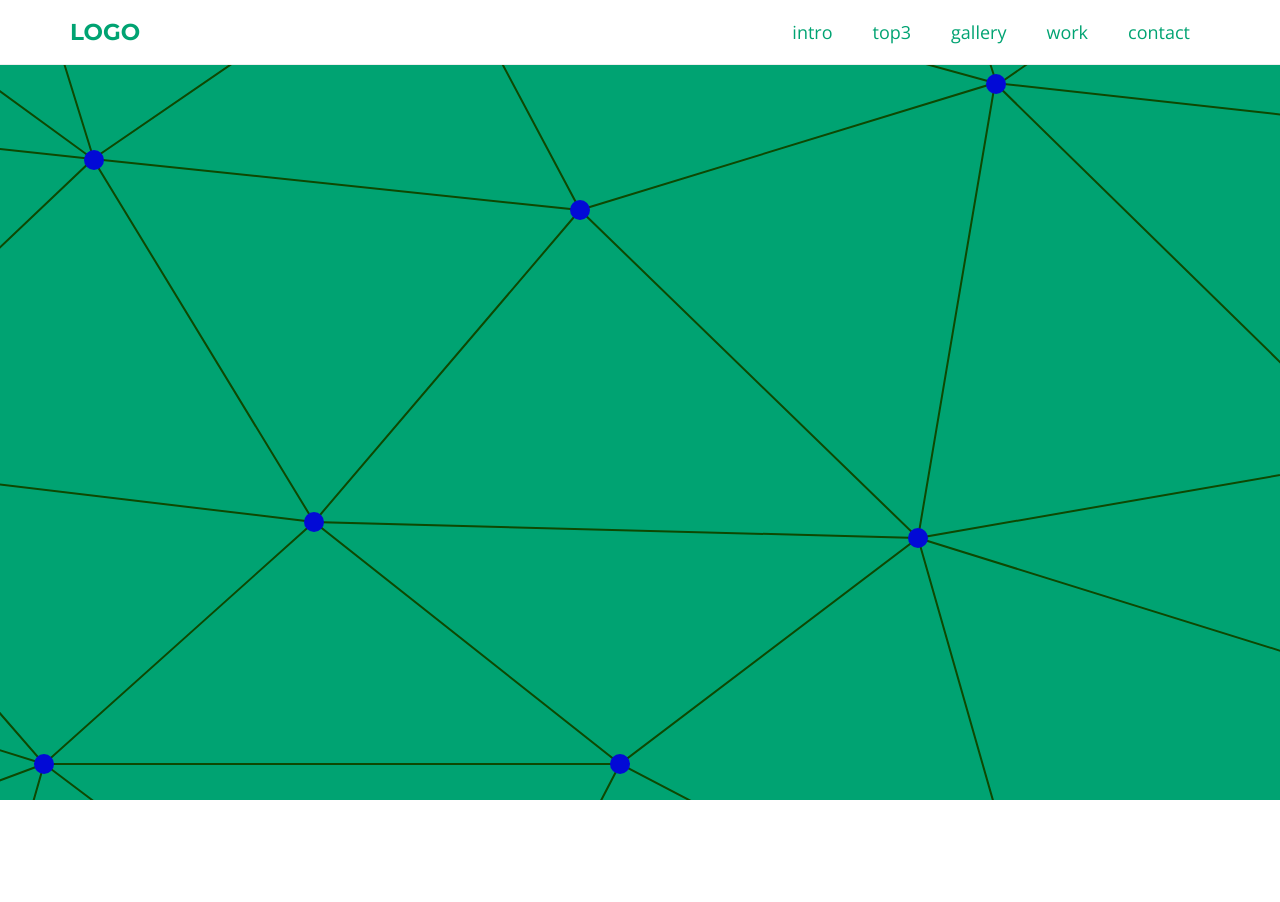
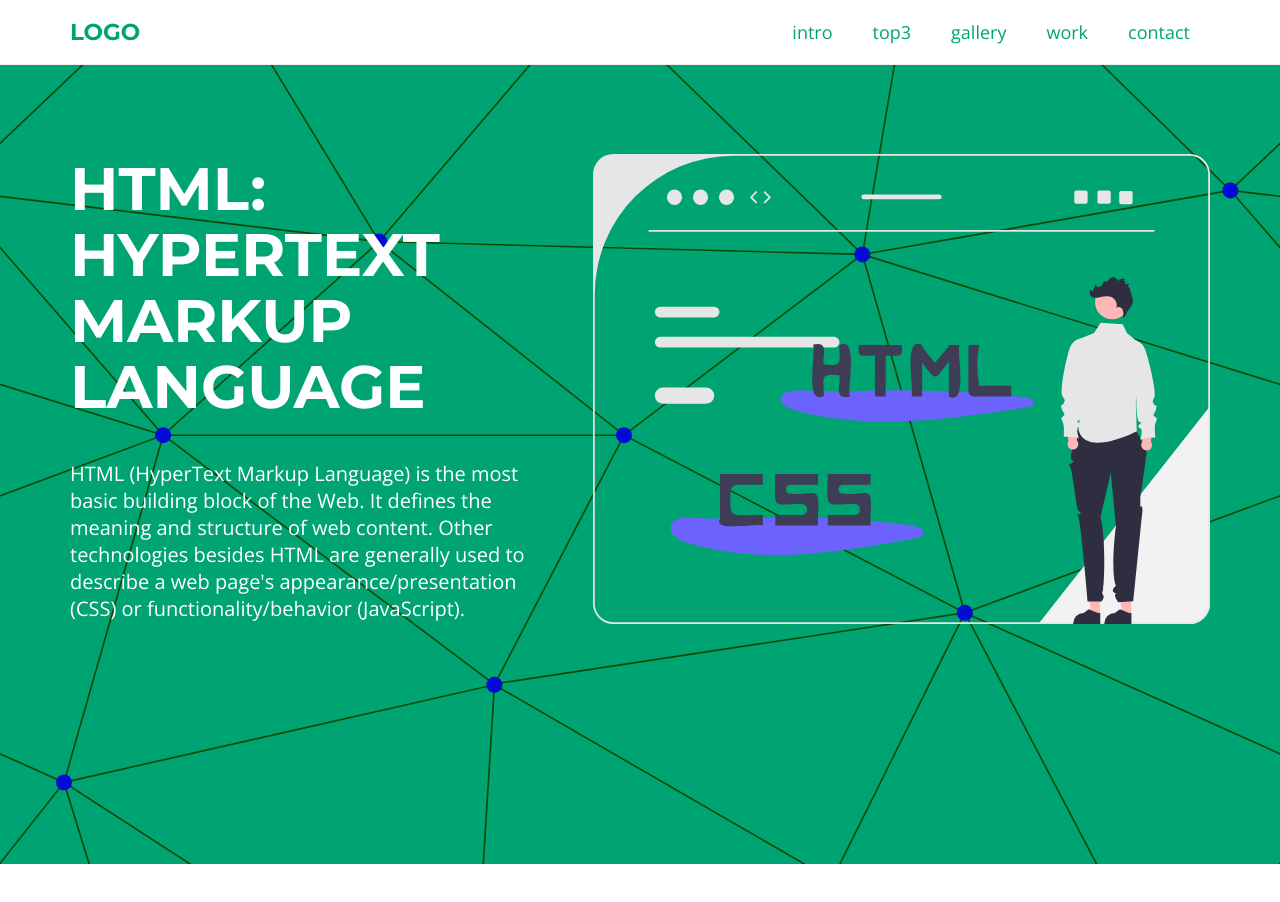
Before and after one commit to VCruzSant/HTML-CSS, a plain HTML site: page Projects/landingpage/html/index.html in a window 1280 px wide. Shown: the top 902 px of the page. Drawn offline with nearby package versions, Linux system fonts and the light colour scheme.

Commit message:
addIntro

```diff
--- a/Projects/landingpage/CSS/style.css
+++ b/Projects/landingpage/CSS/style.css
@@ -2,6 +2,7 @@
   --primaryCcolor: #00a372;
   --white: #fff;
   --grey: #eee;
+  --secundary: rgb(14, 93, 139);
   --gap: 3rem;
 }
 
@@ -61,13 +62,12 @@ a {
 }
 
 .menu {
-  background: var(--white);
   position: fixed;
   top: 0;
   right: 0;
   left: 0;
   width: 100%;
-  border-bottom: 1px solid var(--grey);
+  border-bottom: 0.1rem solid var(--grey);
 }
 
 .menuContent {
@@ -98,7 +98,7 @@ a {
   left: 50%;
   width: 0;
   height: 0.2rem;
-  background: rgb(14, 93, 139);
+  background: var(--secundary);
   transition: all 300ms ease-in-out;
 }
 
@@ -116,3 +116,35 @@ a {
 .menu h1 a {
   color: inherit;
 }
+
+.menuSpacing {
+  height: 6.4rem;
+}
+
+.introContent {
+  display: grid;
+  grid-template-columns: 0.8fr 1fr;
+  gap: var(--gap);
+  align-items: center;
+  height: 100vh;
+}
+
+.introTextContent,
+.introTextImg {
+  display: flex;
+  flex-flow: column wrap;
+  justify-content: center;
+  padding-bottom: 15rem;
+}
+
+.introTextContent h2 {
+  font-size: 6rem;
+  margin-bottom: 4rem;
+  text-transform: uppercase;
+  line-height: 1.1;
+}
+
+.introTextImg img {
+  width: 100%;
+  height: auto;
+}
--- a/Projects/landingpage/html/index.html
+++ b/Projects/landingpage/html/index.html
@@ -13,9 +13,9 @@
       rel="stylesheet"
     />
   </head>
-  <body class="mainBg">
-    <aside class="menu">
-      <section class="mainContent menuContent">
+  <body>
+    <aside class="menu whiteBg">
+      <div class="mainContent menuContent">
         <h1><a href="#">logo</a></h1>
         <nav>
           <ul class="flex">
@@ -26,9 +26,32 @@
             <li><a href="#">contact</a></li>
           </ul>
         </nav>
-      </section>
+      </div>
     </aside>
-    <section class="section"></section>
+
+    <div class="menuSpacing"></div>
+
+    <section class="intro mainBg section">
+      <div class="mainContent introContent">
+        <div class="introTextContent">
+          <h2>HTML: HyperText Markup Language</h2>
+          <p>
+            HTML (HyperText Markup Language) is the most basic building block of
+            the Web. It defines the meaning and structure of web content. Other
+            technologies besides HTML are generally used to describe a web
+            page's appearance/presentation (CSS) or functionality/behavior
+            (JavaScript).
+          </p>
+        </div>
+        <div class="introTextImg">
+          <img
+            src="../img/htmlCss.svg"
+            alt="homem olhando as palavras html e css"
+          />
+        </div>
+      </div>
+    </section>
+
     <section class="section whiteBg"></section>
   </body>
 </html>
```
Also changed, not shown: Projects/landingpage/img/htmlCss.svg (added).
